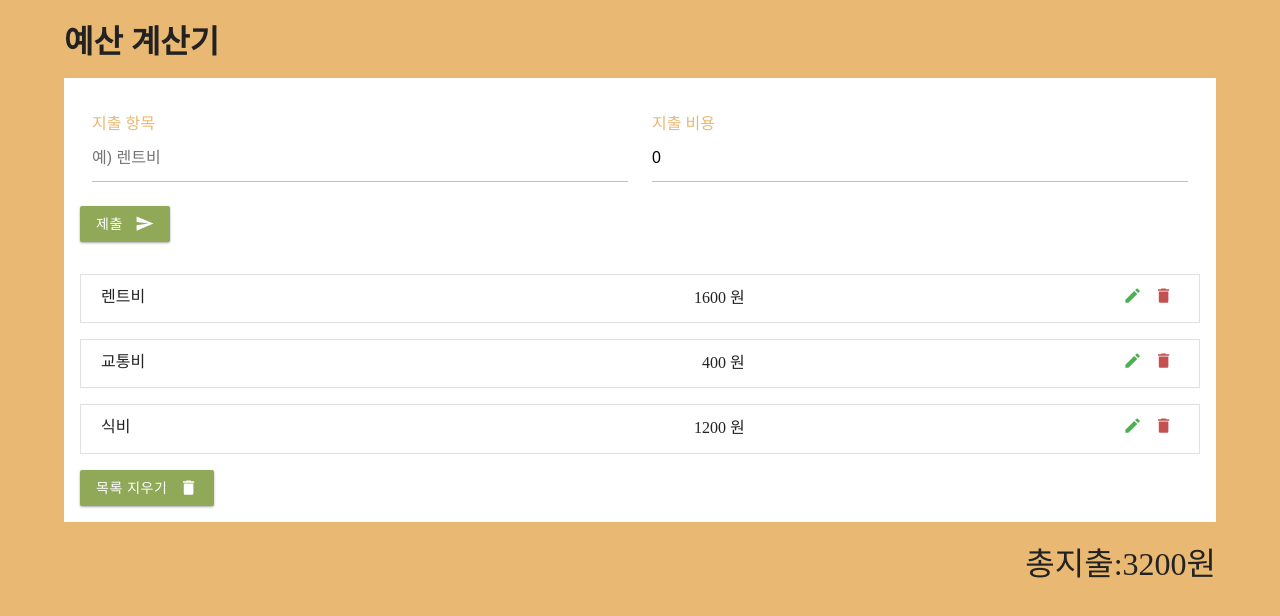
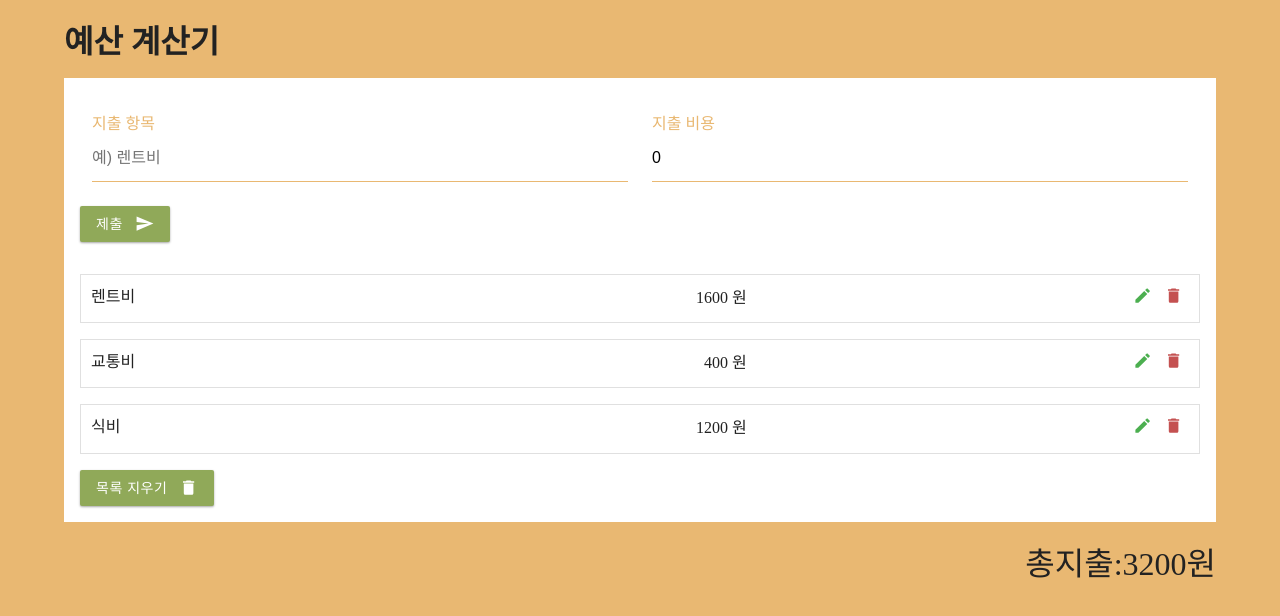
Before and after one commit to reactman704/react-practice01, a React (Create React App) app: page / in a window 1280 px wide. Shown: the top 616 px of the page. Built offline with nearby package versions, Linux system fonts and the light colour scheme.

Commit message:
padding 수정

```diff
--- a/src/components/ExpenseItem.css
+++ b/src/components/ExpenseItem.css
@@ -2,7 +2,7 @@
 .item{
   background-color: var(--mainWhite);
   line-height: 1.5rem;
-  padding: 10px 20px;
+  padding: 10px 10px;
   margin-bottom: 1rem;
   border: 1px solid #e0e0e0;
   display: flex;
```
